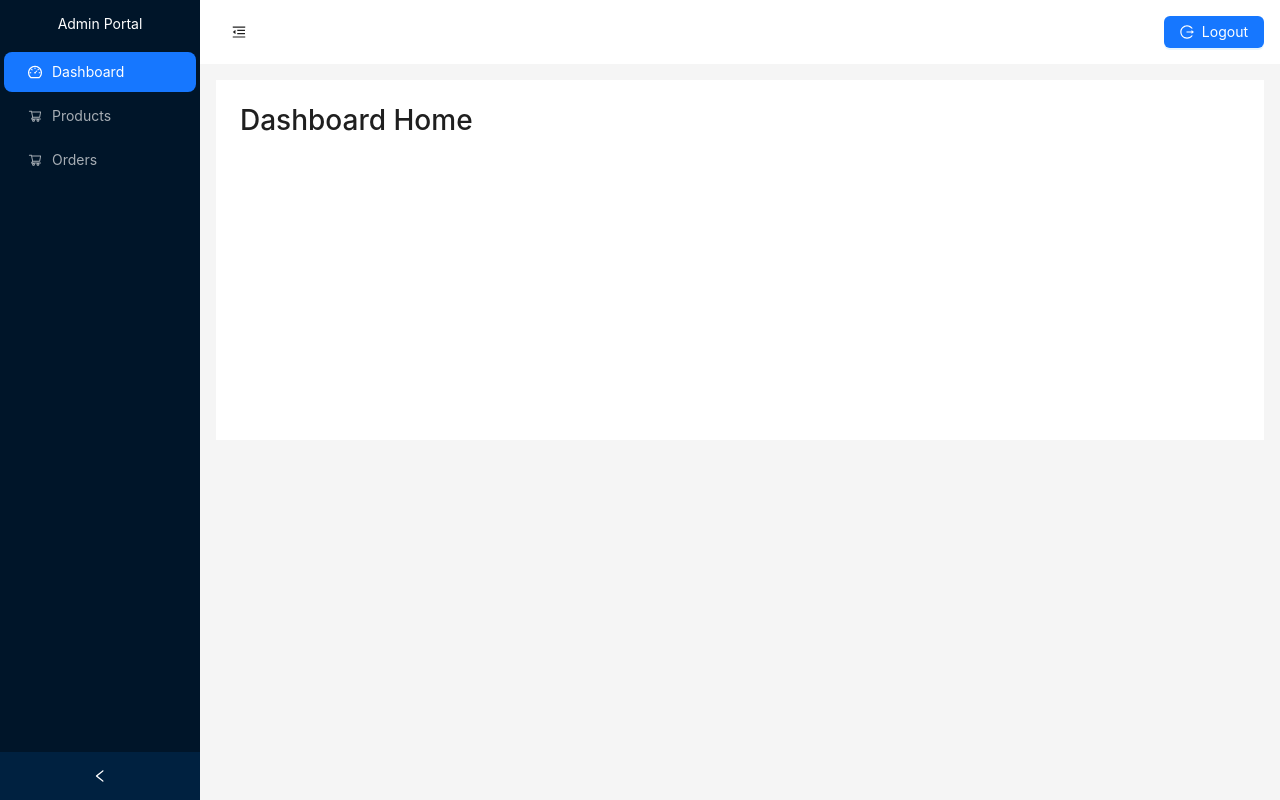
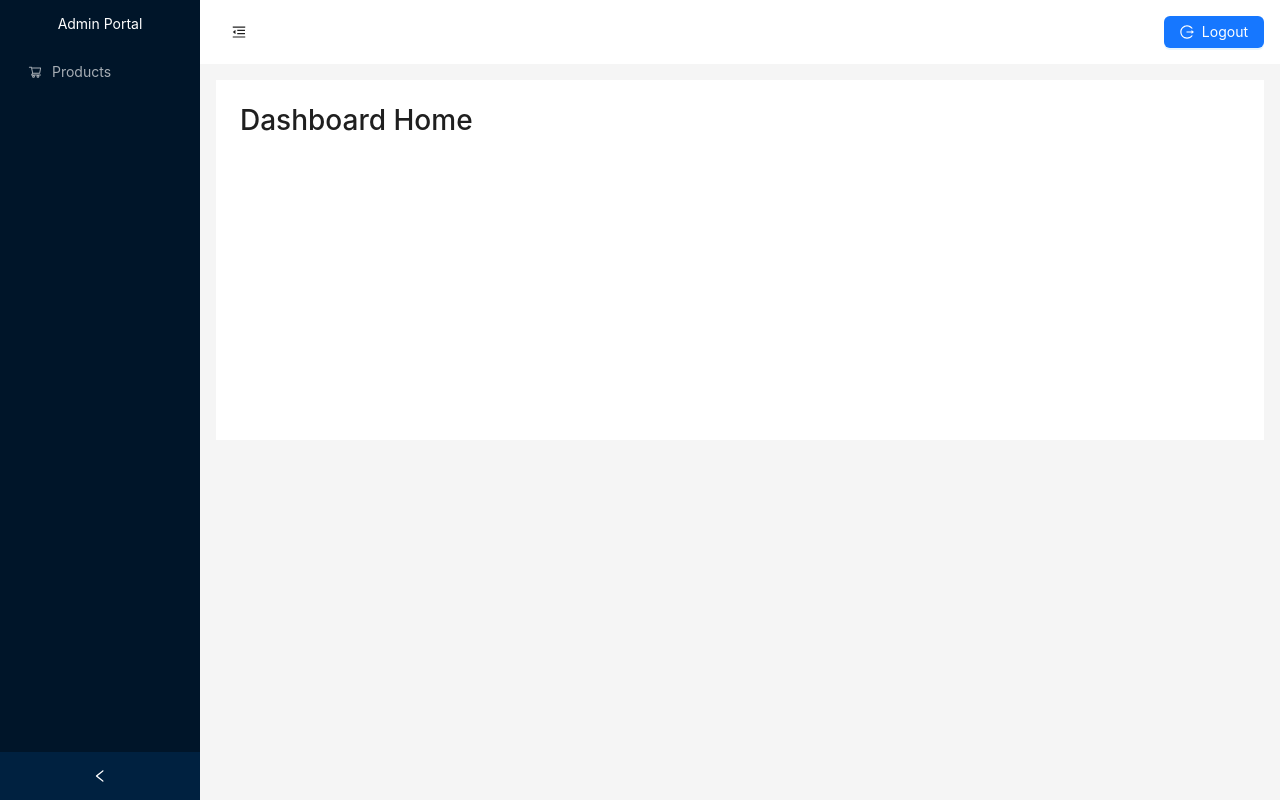
Before and after one commit to Dream-Origin/tharagai-admin, a React (Vite) app: page /dashboard in a window 1280 px wide. Built offline with nearby package versions, Linux system fonts and the light colour scheme.

Commit message:
admin layout

```diff
--- a/src/layouts/DashboardLayout.jsx
+++ b/src/layouts/DashboardLayout.jsx
@@ -22,9 +22,9 @@ const DashboardLayout = () => {
   const toggle = () => setCollapsed(!collapsed);
 
   const menuItems = [
-    { key: '/dashboard', icon: <DashboardOutlined />, label: 'Dashboard' },
+    // { key: '/dashboard', icon: <DashboardOutlined />, label: 'Dashboard' },
     { key: '/products', icon: <ShoppingCartOutlined />, label: 'Products' },
-    { key: '/orders', icon: <ShoppingCartOutlined />, label: 'Orders' },
+    // { key: '/orders', icon: <ShoppingCartOutlined />, label: 'Orders' },
   ];
 
   const handleMenuClick = (e) => {
@@ -35,7 +35,20 @@ const DashboardLayout = () => {
     <>
       <CustomNotification />
       <Layout style={{ minHeight: '100vh' }}>
-        <Sider collapsible collapsed={collapsed} onCollapse={setCollapsed}>
+        <Sider
+          collapsible
+          collapsed={collapsed}
+          onCollapse={setCollapsed}
+          style={{
+            height: '100vh', // Full height
+            position: 'fixed', // Fix it in place
+            top: 0, // Align to top
+            left: 0, // Align to the left side of the viewport
+            overflowY: 'auto', // Make the content scrollable
+            width: collapsed ? 80 : 200, // Change width based on collapsed state
+            zIndex: 100, // Ensure sidebar stays on top
+          }}
+        >
           <div className="logo" style={{ color: 'white', margin: '16px', textAlign: 'center' }}>
             {collapsed ? 'AD' : 'Admin Portal'}
           </div>
@@ -51,7 +64,9 @@ const DashboardLayout = () => {
             }))}
           />
         </Sider>
-        <Layout className="site-layout">
+
+        <Layout className="site-layout" style={{ marginLeft: collapsed ? 80 : 200 }}>
+          {/* Adding marginLeft to offset the fixed sidebar */}
           <Header
             style={{
               padding: '0 16px',
@@ -59,6 +74,9 @@ const DashboardLayout = () => {
               display: 'flex',
               justifyContent: 'space-between',
               alignItems: 'center',
+              position: 'sticky', // Make the header sticky
+              top: 0, // Stick to top
+              zIndex: 1000, // Ensure header stays on top of content
             }}
           >
             <Button type="text" onClick={toggle}>
@@ -68,6 +86,7 @@ const DashboardLayout = () => {
               Logout
             </Button>
           </Header>
+
           <Content style={{ margin: '16px' }}>
             <div style={{ padding: 24, minHeight: 360, background: '#fff' }}>
               <Outlet />
--- a/src/pages/Products.jsx
+++ b/src/pages/Products.jsx
@@ -35,13 +35,9 @@ import { csvToArray } from '../utils/helpers';
 const { TextArea } = Input;
 
 const booleanAttributes = [
-    'budget',
-    'premium',
-    'exclusive',
-    'handpicked',
-    'bestSeller',
-    'unique',
-    'newArrival',
+   {label:"Exclusive", value:'exclusive'},
+   {label:"Best Seller", value:'bestSeller'},
+   {label:"New Arrival", value:'newArrival'},
 ];
 
 const initialFormState = {
@@ -49,12 +45,9 @@ const initialFormState = {
     title: '',
     category: 'Women',
     subCategory: '',
-    budget: false,
-    premium: false,
+
     exclusive: false,
-    handpicked: false,
     bestSeller: false,
-    unique: false,
     newArrival: false,
     price: null,
     originalPrice: null,
@@ -233,8 +226,8 @@ export default function ProductsPage() {
                             <Row>
                                 {booleanAttributes.map((attr) => (
                                     <Col xs={12} sm={8} md={4} key={attr}>
-                                        <Form.Item name={attr} valuePropName="checked" noStyle>
-                                            <Checkbox style={{ marginBottom: 10 }}>{attr}</Checkbox>
+                                        <Form.Item name={attr.value} valuePropName="checked" noStyle>
+                                            <Checkbox style={{ marginBottom: 10 }}>{attr.label}</Checkbox>
                                         </Form.Item>
                                     </Col>
                                 ))}
```
